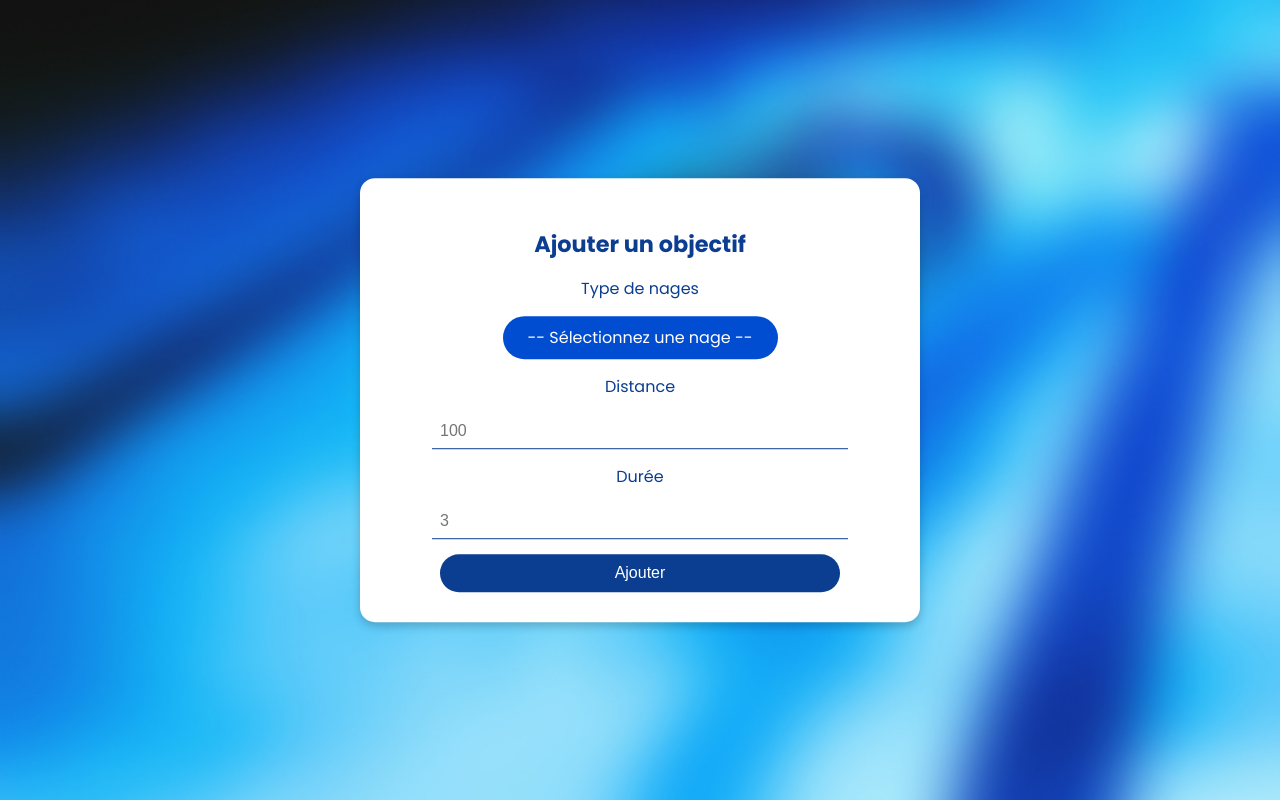
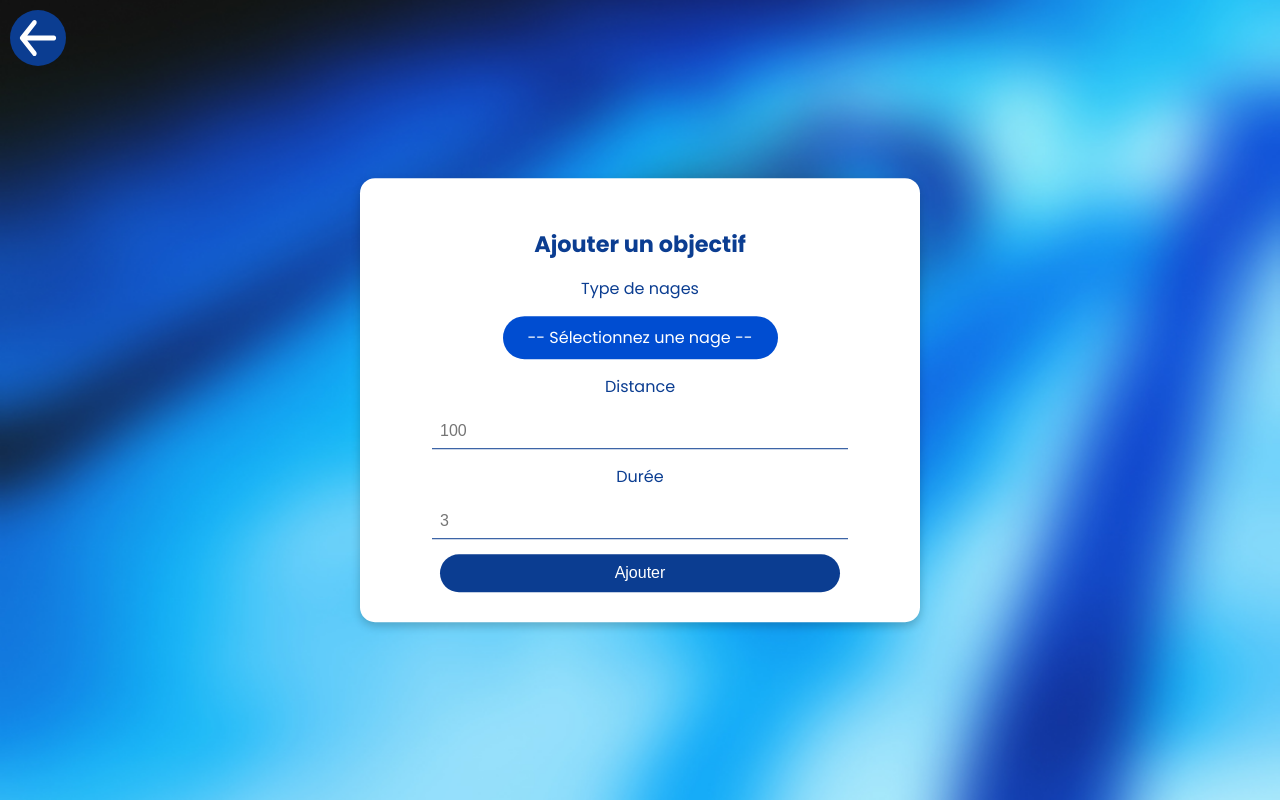
Before and after one commit to FaresBza/swimgoals_travail_bachelor, a Next.js app in the folder swimgoals_frontend/: page /add-objective/1 in a window 1280 px wide. Built offline with nearby package versions, Linux system fonts and the light colour scheme.

Commit message:
Adding BackButton in AddObjective component

```diff
--- a/swimgoals_frontend/src/app/add-objective/[id]/page.tsx
+++ b/swimgoals_frontend/src/app/add-objective/[id]/page.tsx
@@ -2,10 +2,12 @@
 
 import FormObjective from './FormObjective';
 import './../../styles/BackgroundImage.scss'
+import BackButton from '@/app/components/BackButton';
 
 const AddObjective = () => {
     return (
         <div className="container blur">
+            <BackButton />
             <FormObjective />
         </div>
     )
```
